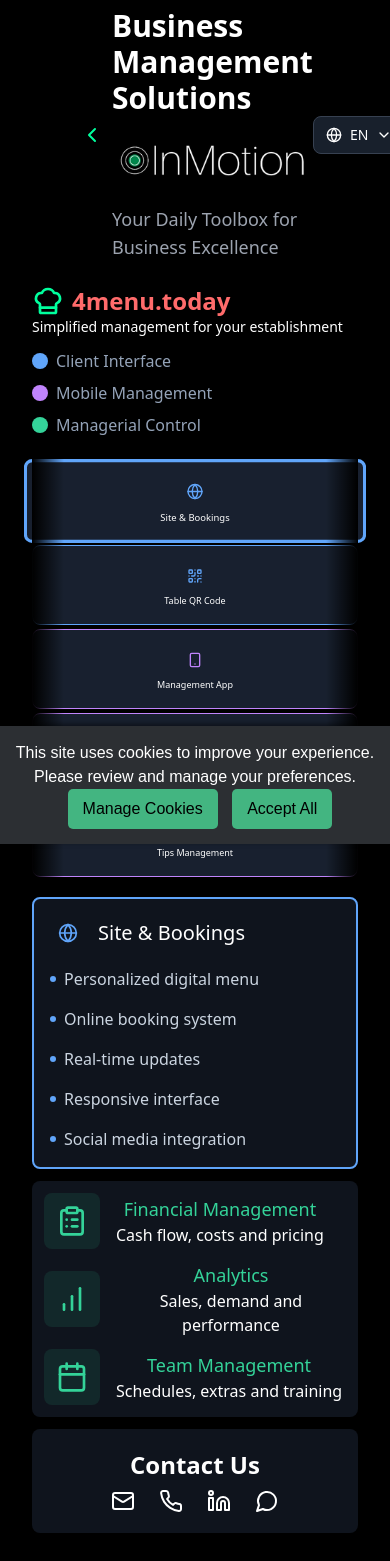
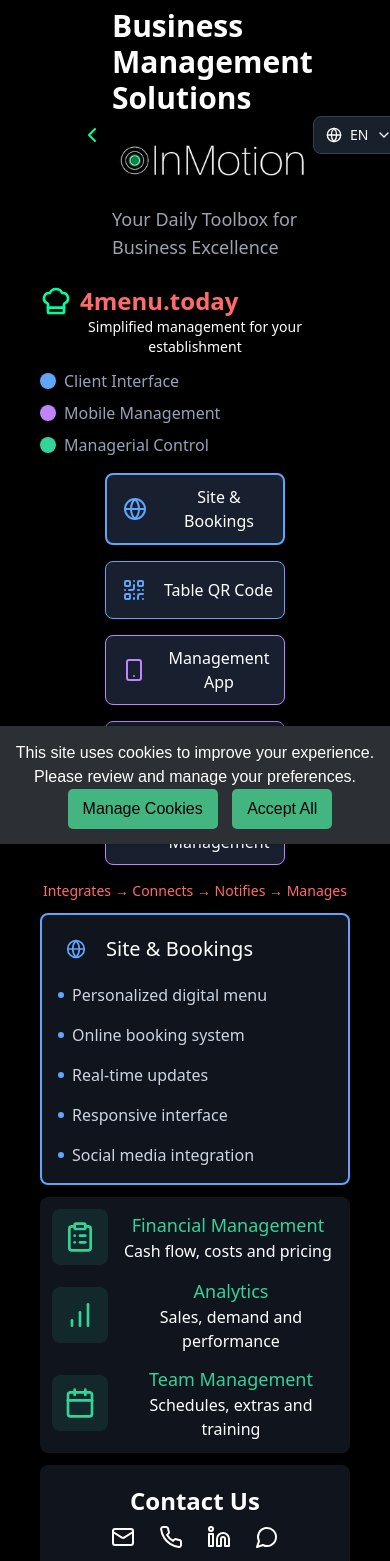
Before and after one commit to beloureiro/NS3, a React (Create React App) app: page /NS3/4menu in a window 390 px wide. Shown: the top 1561 px of the page. Built offline with nearby package versions, Linux system fonts and the light colour scheme.

Commit message:
adiconnando framer motion no 4menu

```diff
--- a/src/Solutions/4Menu.js
+++ b/src/Solutions/4Menu.js
@@ -13,10 +13,11 @@ import {
 } from 'lucide-react'; // Icon imports, can be swapped or updated with additional icons as needed
 import ContactSection from '../AppComponents/ContactSection'; // Custom component; modify if adding new contact methods
 import { menuTranslations } from './4menuLanguage'; // Translations; add new languages or adjust text here
+import { motion, AnimatePresence } from 'framer-motion'; // Add this import at the top with other imports
 
 // Individual menu item card component
-const FlowCard = ({ icon: Icon, title, color, isSelected, onClick }) => {
-  // Define a cor específica para cada card baseado na prop color
+const FlowCard = ({ icon: Icon, title, color, isSelected, onClick, onMouseEnter, onMouseLeave }) => {
+  // Define a specific color for each card based on the 'color' prop
   const borderColor = {
     blue: "border-blue-400",
     purple: "border-purple-400",
@@ -24,37 +25,48 @@ const FlowCard = ({ icon: Icon, title, color, isSelected, onClick }) => {
   }[color];
 
   return (
-    <div
+    <motion.div
+      whileHover={{ scale: 1.02 }}
+      whileTap={{ scale: 0.98 }}
       onClick={onClick}
-      className={`bg-slate-800/80 p-2 rounded-lg cursor-pointer transition-all duration-300
+      onMouseEnter={onMouseEnter}
+      onMouseLeave={onMouseLeave}
+      className={`
+        bg-slate-800/80 rounded-lg cursor-pointer transition-all duration-300
         ${isSelected
-          ? `border-[3px] ${borderColor} scale-105`
-          : `border-[1.5px] ${borderColor}`
+          ? `border-[2px] ${borderColor}`
+          : `border-[1px] ${borderColor}`
         }
-        hover:border-[3px] hover:${borderColor} hover:scale-105 flex flex-col justify-center items-center
-        min-w-[4.5rem] w-16 h-20
-        sm:min-w-[5rem] sm:w-20 sm:h-24
-        md:min-w-[6rem] md:w-24 md:h-28
-        lg:min-w-[7rem] lg:w-28 lg:h-32
-        md:flex-shrink-0
-        md:flex-grow-0
-        w-full md:w-auto`} // Ajuste para ocupar toda a largura em mobile
+        hover:border-[2px] hover:${borderColor}
+
+        // Mobile styles
+        w-full max-w-[180px] mx-auto p-2.5 md:max-w-none md:mx-0
+
+        // Desktop styles (md and up)
+        md:min-w-[6rem] md:w-24 md:h-24
+        lg:min-w-[7rem] lg:w-28 lg:h-28
+        md:flex-shrink-0 md:flex-grow-0
+      `}
     >
-      <div className="flex flex-col items-center text-center gap-1">
-        <div className={`bg-${color}-400/10 p-1.5 rounded-lg`}>
-          <Icon className={`text-${color}-400 w-4 h-4 sm:w-5 sm:h-5 md:w-6 md:h-6`} />
+      <div className="
+        // Mobile styles
+        flex items-center space-x-3 md:space-x-0
+
+        // Desktop styles
+        md:flex-col md:items-center md:text-center md:gap-0
+      ">
+        <div className={`bg-${color}-400/10 p-1.5 rounded-lg shrink-0`}>
+          <Icon className={`text-${color}-400 w-6 h-6 md:w-7 md:h-7`} />
         </div>
-        <div>
-          <h3 className="text-[9px] sm:text-[10px] md:text-xs lg:text-sm font-medium text-white whitespace-normal px-0.5">{title}</h3>
+        <h3 className="text-base font-medium text-white md:text-sm lg:text-base md:whitespace-normal md:-mt-1">{title}</h3>
       </div>
-      </div>
-    </div>
+    </motion.div>
   );
 };
 
 // Component for displaying connecting arrows between FlowCards
 const ArrowConnection = ({ label }) => (
-  <div className="flex flex-col items-center justify-center w-10 md:w-14 hidden md:flex"> {/* Oculta em mobile */}
+  <div className="flex flex-col items-center justify-center w-10 md:w-14 hidden md:flex"> {/* Hidden on mobile */}
     <div className="h-0.5 w-full bg-[#FF6B6B] mb-0.5" />
     <ArrowRight className="text-[#FF6B6B] w-3 h-3 md:w-4 md:h-4" />
     <span className="text-xs md:text-sm text-[#FF6B6B] mt-0.5 text-center whitespace-normal min-w-[50px]">{label}</span>
@@ -62,7 +74,8 @@ const ArrowConnection = ({ label }) => (
 );
 
 // Panel to show details and features of each selected item
-const DetailPanel = ({ selectedItem, t }) => {
+const DetailPanel = ({ selectedItem, hoveredItem, t }) => {
+  const itemToShow = hoveredItem || selectedItem; // Use hovered item if available
   // Detail object with properties for each menu item; add or modify items here
   const details = {
     site: {
@@ -97,7 +110,7 @@ const DetailPanel = ({ selectedItem, t }) => {
     }
   };
 
-  const detail = details[selectedItem]; // Get details for the currently selected item
+  const detail = details[itemToShow]; // Get details for the currently selected item
   if (!detail) return null; // Return null if no item is selected
 
   const Icon = detail.icon; // Dynamically assign the icon component
@@ -110,7 +123,16 @@ const DetailPanel = ({ selectedItem, t }) => {
   }[detail.color];
 
   return (
-    <div className={`mt-3 bg-slate-800/50 p-4 rounded-lg border-2 ${borderColor}`}>
+    <AnimatePresence mode="wait">
+      {detail && (
+        <motion.div
+          key={itemToShow}
+          initial={{ opacity: 0, y: 20 }}
+          animate={{ opacity: 1, y: 0 }}
+          exit={{ opacity: 0, y: -20 }}
+          transition={{ duration: 0.3 }}
+          className={`mt-3 bg-slate-800/50 p-4 rounded-lg border-2 ${borderColor}`}
+        >
           <div className="flex items-center gap-3 mb-4">
             <div className={`bg-${detail.color}-400/10 p-2 rounded-lg`}>
               <Icon className={`text-${detail.color}-400 w-5 h-5 md:w-6 md:h-6`} />
@@ -125,19 +147,31 @@ const DetailPanel = ({ selectedItem, t }) => {
               </div>
             ))}
           </div>
-    </div>
+        </motion.div>
+      )}
+    </AnimatePresence>
   );
 };
 
 // Main component for the menu display
 const FourMenu = ({ language = 'en' }) => {
   const [selectedItem, setSelectedItem] = useState('site'); // State for selected item; adjust default selection if needed
+  const [hoveredItem, setHoveredItem] = useState(null); // State for hovered item
   const t = menuTranslations[language] || menuTranslations.en; // Translation based on language prop
 
   return (
-    <div className="bg-black text-white pt-0 px-2 sm:px-4 md:px-6 pb-6">
-      <div className="max-w-7xl mx-auto flex flex-col">
-        <div className="bg-transparent p-2 sm:p-4 md:p-6 rounded-xl flex-grow">
+    <div className="bg-black text-white px-4 sm:px-6 pb-8">
+      <motion.div
+        initial={{ opacity: 0 }}
+        animate={{ opacity: 1 }}
+        className="max-w-7xl mx-auto flex flex-col"
+      >
+        <motion.div
+          initial={{ opacity: 0, y: -20 }}
+          animate={{ opacity: 1, y: 0 }}
+          transition={{ delay: 0.2 }}
+          className="bg-transparent p-2 sm:p-4 md:p-6 rounded-xl flex-grow"
+        >
           <div className="flex flex-col md:flex-row items-start md:items-center justify-between mb-4 md:mb-6">
             <div>
               <h2 className="text-2xl sm:text-3xl md:text-4xl lg:text-5xl font-bold text-[#FF6B6B] flex items-center gap-2 md:gap-3">
@@ -162,17 +196,67 @@ const FourMenu = ({ language = 'en' }) => {
             </div>
           </div>
 
-          {/* Menu flow with clickable cards */}
+          {/* Menu flow section */}
           <div className="relative">
-            <div className={`flex flex-col md:flex-row justify-start md:justify-center items-center
-                            gap-1 xs:gap-2 sm:gap-3
-                            ${'overflow-x-auto scrollbar-hide py-2 sm:py-4 px-2 sm:px-4 -mx-2 sm:-mx-0 md:overflow-visible md:mx-0'}`}>
+            {/* Mobile Layout */}
+            <div className="grid grid-cols-1 sm:grid-cols-2 gap-4 md:hidden">
               <FlowCard
                 icon={Globe}
                 title={t.siteCard.title}
                 color="blue"
                 isSelected={selectedItem === 'site'}
                 onClick={() => setSelectedItem('site')}
+                onMouseEnter={() => setHoveredItem('site')}
+                onMouseLeave={() => setHoveredItem(null)}
+              />
+              <FlowCard
+                icon={QrCode}
+                title={t.qrcodeCard.title}
+                color="blue"
+                isSelected={selectedItem === 'qrcode'}
+                onClick={() => setSelectedItem('qrcode')}
+                onMouseEnter={() => setHoveredItem('qrcode')}
+                onMouseLeave={() => setHoveredItem(null)}
+              />
+              <FlowCard
+                icon={Smartphone}
+                title={t.appCard.title}
+                color="purple"
+                isSelected={selectedItem === 'app'}
+                onClick={() => setSelectedItem('app')}
+                onMouseEnter={() => setHoveredItem('app')}
+                onMouseLeave={() => setHoveredItem(null)}
+              />
+              <FlowCard
+                icon={Bell}
+                title={t.alertsCard.title}
+                color="purple"
+                isSelected={selectedItem === 'alerts'}
+                onClick={() => setSelectedItem('alerts')}
+                onMouseEnter={() => setHoveredItem('alerts')}
+                onMouseLeave={() => setHoveredItem(null)}
+              />
+              <FlowCard
+                icon={DollarSign}
+                title={t.tipsCard.title}
+                color="purple"
+                isSelected={selectedItem === 'tips'}
+                onClick={() => setSelectedItem('tips')}
+                onMouseEnter={() => setHoveredItem('tips')}
+                onMouseLeave={() => setHoveredItem(null)}
+              />
+            </div>
+
+            {/* Desktop Layout (hidden on mobile) */}
+            <div className="hidden md:flex justify-start md:justify-center items-center gap-3">
+              <FlowCard
+                icon={Globe}
+                title={t.siteCard.title}
+                color="blue"
+                isSelected={selectedItem === 'site'}
+                onClick={() => setSelectedItem('site')}
+                onMouseEnter={() => setHoveredItem('site')}
+                onMouseLeave={() => setHoveredItem(null)}
               />
               <ArrowConnection label={t.integrates} />
               <FlowCard
@@ -181,6 +265,8 @@ const FourMenu = ({ language = 'en' }) => {
                 color="blue"
                 isSelected={selectedItem === 'qrcode'}
                 onClick={() => setSelectedItem('qrcode')}
+                onMouseEnter={() => setHoveredItem('qrcode')}
+                onMouseLeave={() => setHoveredItem(null)}
               />
               <ArrowConnection label={t.connects} />
               <FlowCard
@@ -189,6 +275,8 @@ const FourMenu = ({ language = 'en' }) => {
                 color="purple"
                 isSelected={selectedItem === 'app'}
                 onClick={() => setSelectedItem('app')}
+                onMouseEnter={() => setHoveredItem('app')}
+                onMouseLeave={() => setHoveredItem(null)}
               />
               <ArrowConnection label={t.notifies} />
               <FlowCard
@@ -197,6 +285,8 @@ const FourMenu = ({ language = 'en' }) => {
                 color="purple"
                 isSelected={selectedItem === 'alerts'}
                 onClick={() => setSelectedItem('alerts')}
+                onMouseEnter={() => setHoveredItem('alerts')}
+                onMouseLeave={() => setHoveredItem(null)}
               />
               <ArrowConnection label={t.manages} />
               <FlowCard
@@ -205,19 +295,29 @@ const FourMenu = ({ language = 'en' }) => {
                 color="purple"
                 isSelected={selectedItem === 'tips'}
                 onClick={() => setSelectedItem('tips')}
+                onMouseEnter={() => setHoveredItem('tips')}
+                onMouseLeave={() => setHoveredItem(null)}
               />
             </div>
 
-            {/* Indicadores de scroll para telas pequenas */}
-            <div className="md:hidden absolute inset-y-0 right-0 bg-gradient-to-l from-black w-8" />
-            <div className="md:hidden absolute inset-y-0 left-0 bg-gradient-to-r from-black w-8" />
+            {/* Mobile connection labels */}
+            <div className="flex flex-col gap-2 mt-4 md:hidden">
+              <div className="text-center text-[#FF6B6B] text-sm">
+                {t.integrates} → {t.connects} → {t.notifies} → {t.manages}
+              </div>
+            </div>
           </div>
 
           {/* Detailed panel */}
-          <DetailPanel selectedItem={selectedItem} t={t} />
+          <DetailPanel selectedItem={selectedItem} hoveredItem={hoveredItem} t={t} />
 
           {/* Additional management sections */}
-          <div className="mt-3 grid grid-cols-1 sm:grid-cols-2 lg:grid-cols-3 gap-3 sm:gap-4 bg-slate-800/50 p-3 sm:p-4 md:p-5 rounded-lg">
+          <motion.div
+            initial={{ opacity: 0 }}
+            animate={{ opacity: 1 }}
+            transition={{ delay: 0.4 }}
+            className="mt-3 grid grid-cols-1 sm:grid-cols-2 lg:grid-cols-3 gap-3 sm:gap-4 bg-slate-800/50 p-3 sm:p-4 md:p-5 rounded-lg"
+          >
             <div className="flex items-center gap-4">
               <div className="bg-emerald-400/10 p-3 rounded-lg">
                 <ClipboardList className="text-emerald-400 w-8 h-8 md:w-10 md:h-10" />
@@ -245,15 +345,20 @@ const FourMenu = ({ language = 'en' }) => {
                 <p className="text-base text-white">{t.teamManagement.description}</p>
               </div>
             </div>
-          </div>
+          </motion.div>
 
           {/* Contact section */}
-          <div className="mt-3 bg-slate-800/50 rounded-lg p-3">
+          <motion.div
+            initial={{ opacity: 0 }}
+            animate={{ opacity: 1 }}
+            transition={{ delay: 0.5 }}
+            className="mt-3 bg-slate-800/50 rounded-lg p-3"
+          >
             <ContactSection title={t.contactUs} />
-          </div>
+          </motion.div>
 
-        </div>
-      </div>
+        </motion.div>
+      </motion.div>
     </div>
   );
 };
```
Lines whose indentation alone changed are shown as unchanged.
